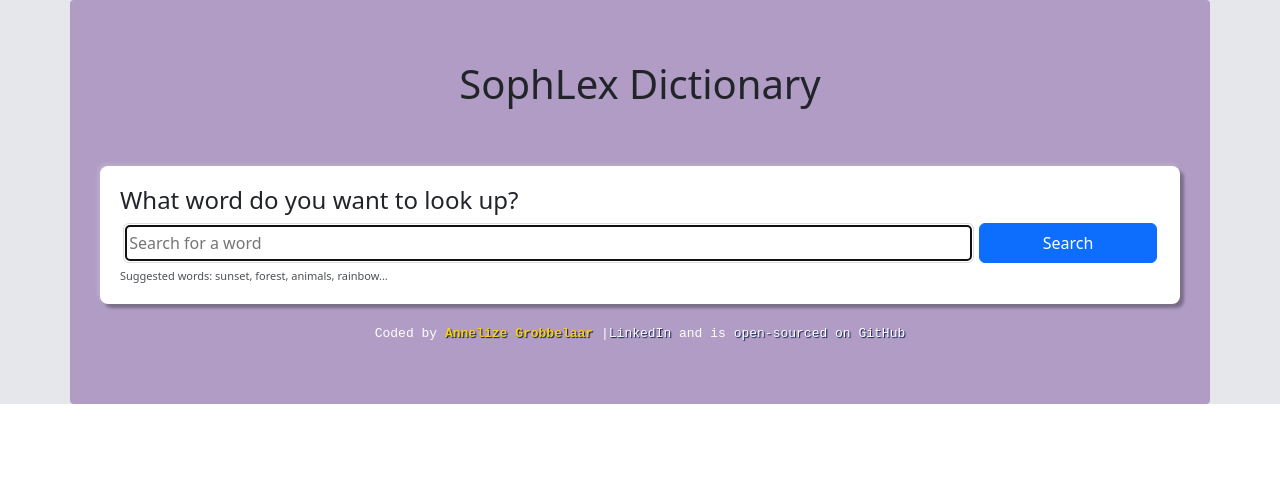
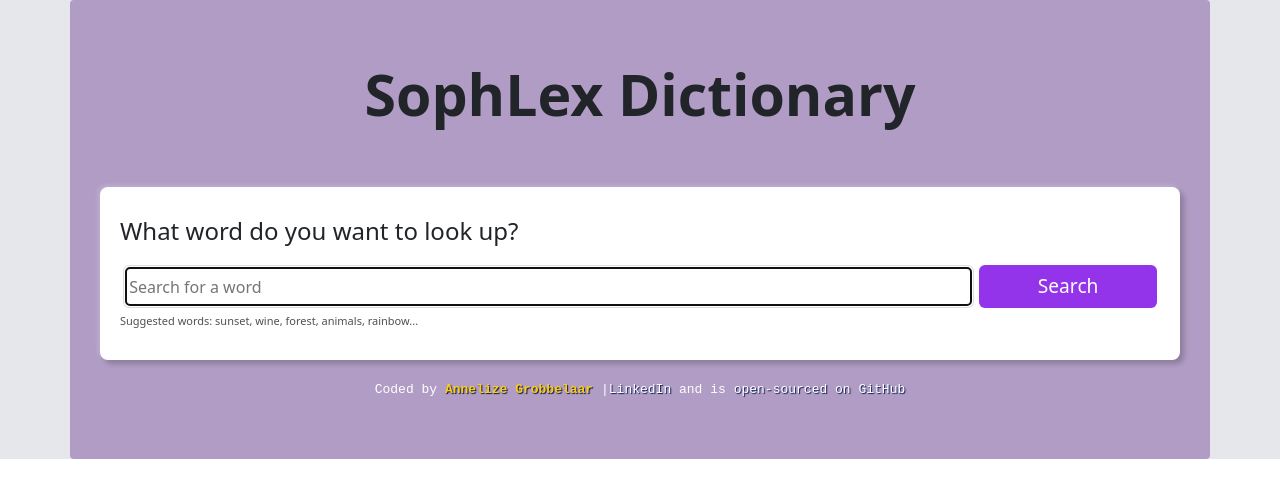
Before and after one commit to annelizeg/dictionary-project, a React (Create React App) app: page / in a window 1280 px wide. Shown: the top 498 px of the page. Built offline with nearby package versions, Linux system fonts and the light colour scheme; no server answers.

Commit message:
Application base styling

```diff
--- a/src/App.css
+++ b/src/App.css
@@ -13,6 +13,11 @@
   padding: 0 0 30px;
 }
 
+.App h1 {
+  font-size: calc(2.375rem + 1.5vw);
+  font-weight: 600;
+}
+
 /*
 Colours:
 #1E3A8A //Deep Blue
--- a/src/Dictionary.css
+++ b/src/Dictionary.css
@@ -1,10 +1,14 @@
 .Dictionary section {
   background-color: #fff;
-  padding: 20px;
+  padding: 30px 20px;
   margin: 20px 0;
   border-radius: 8px;
-  box-shadow: 4px 4px 3px rgba(0, 0, 0, 0.3),
+  box-shadow: 4px 4px 5px rgba(0, 0, 0, 0.2),
     -2px -2px 5px rgba(255, 255, 255, 0.2);
+}
+
+.Dictionary h4 {
+  margin-bottom: 20px;
 }
 
 .Dictionary input {
@@ -16,7 +20,17 @@
 }
 
 .Dictionary button {
+  font-size: 1.2rem;
+  font-weight: 500;
   padding: 6px 30px;
+  color: #fff;
+  background-color: #9333ea;
+  transition: all 150ms ease-in-out;
+}
+
+.Dictionary button:hover {
+  color: #fff;
+  background-color: #6d28d9;
 }
 
 .Dictionary .hint {
--- a/src/Dictionary.js
+++ b/src/Dictionary.js
@@ -54,10 +54,10 @@ export default function Dictionary(props) {
                 autoFocus
                 onChange={handelKeywordChange}
               />
-              <button className="btn col-2 btn-primary">Search</button>
+              <button className="btn col-2">Search</button>
             </div>
             <div className="hint">
-              Suggested words: sunset, forest, animals, rainbow...
+              Suggested words: sunset, wine, forest, animals, rainbow...
             </div>
           </form>
         </section>
--- a/src/Footer.css
+++ b/src/Footer.css
@@ -3,7 +3,7 @@
   font-family: "PT Mono", monospace;
   font-size: 13px;
   text-align: center;
-  margin-top: 10px;
+  margin-top: 20px;
 }
 
 .Footer .coder {
--- /dev/null
+++ b/src/Meanings.css
@@ -0,0 +1,11 @@
+.Meanings h5 {
+  font-size: 1.5rem;
+  font-weight: 600;
+  line-height: 1.5;
+}
+
+.Meanings .example {
+  font-style: italic;
+  opacity: 0.8;
+  margin-top: 10px;
+}
--- a/src/Meanings.js
+++ b/src/Meanings.js
@@ -1,17 +1,20 @@
 import React from "react";
 import Synonyms from "./Synonyms";
+import "./Meanings.css";
 
 export default function Meanings(props) {
   //   console.log(props);
+
+  const definition = props.meaning.definition;
+  const example = props.meaning.example ? `"${props.meaning.example}"` : null;
 
   return (
     <div className="Meanings">
       <h5>{props.meaning.partOfSpeech}</h5>
       <div>
-        <strong>Definition:</strong> {props.meaning.definition}
-        <br />
-        <strong>Example:</strong> <em>{props.meaning.example}</em>
-        <br />
+        <div className="definition"> {definition}</div>
+        <div className="example"> {example}</div>
+
         <Synonyms synonyms={props.meaning.synonyms} />
       </div>
     </div>
--- a/src/Results.css
+++ b/src/Results.css
@@ -3,3 +3,7 @@
   font-weight: 700;
   line-height: 1.5;
 }
+
+.Results h6 {
+  color: #374151;
+}
--- a/src/Results.js
+++ b/src/Results.js
@@ -10,8 +10,7 @@ export default function Results(props) {
       <div className="Results">
         <section>
           <h2>{props.results.word}</h2>
-          <h6 style={{ color: "#374151" }}>{props.results.phonetic}</h6>{" "}
-          {/*SelfNote: Move style later to CSS file.  */}
+          <h6>{props.results.phonetic}</h6>{" "}
         </section>
         {props.results.meanings.map(function (meaning, index) {
           return (
--- /dev/null
+++ b/src/Synonyms.css
@@ -0,0 +1,13 @@
+.Synonyms {
+  margin-top: 10px;
+  opacity: 0.9;
+}
+
+.Synonyms span {
+  /* display: inline-block; */
+  /* font-size: 0.9rem; */
+  padding-right: 15px;
+  /* opacity: 0.9; */
+  line-height: 1;
+  font-style: oblique;
+}
--- a/src/Synonyms.js
+++ b/src/Synonyms.js
@@ -1,15 +1,14 @@
 import React from "react";
+import "./Synonyms.css";
 
 export default function Synonyms(props) {
   if (props.synonyms) {
     return (
       <div className="Synonyms">
         <strong>Synonyms:</strong>
-        <ul>
-          {props.synonyms.map(function (synonym, index) {
-            return <li key={index}> {synonym} </li>;
-          })}
-        </ul>
+        {props.synonyms.map(function (synonym, index) {
+          return <span key={index}> {synonym} </span>;
+        })}
       </div>
     );
   } else {
```
